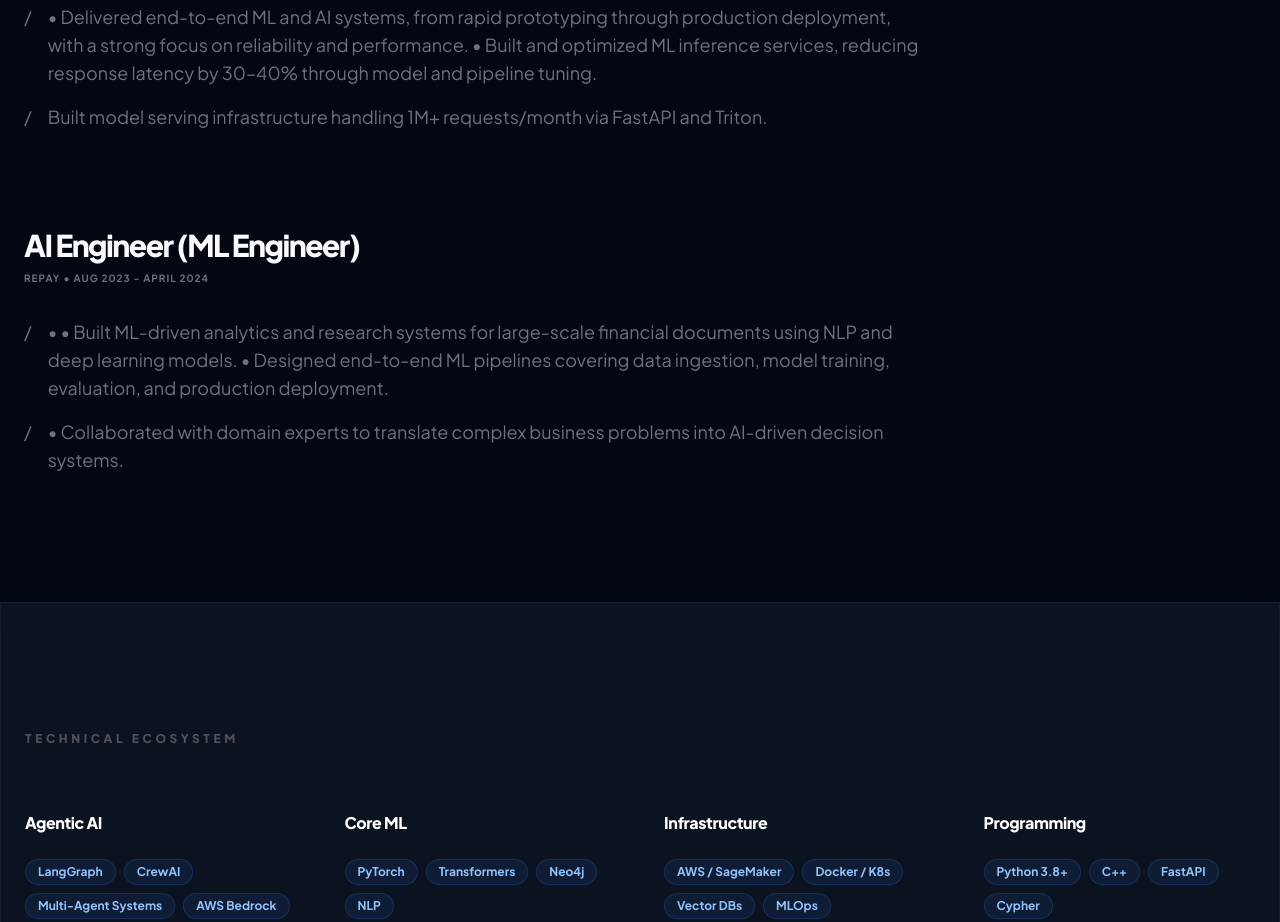
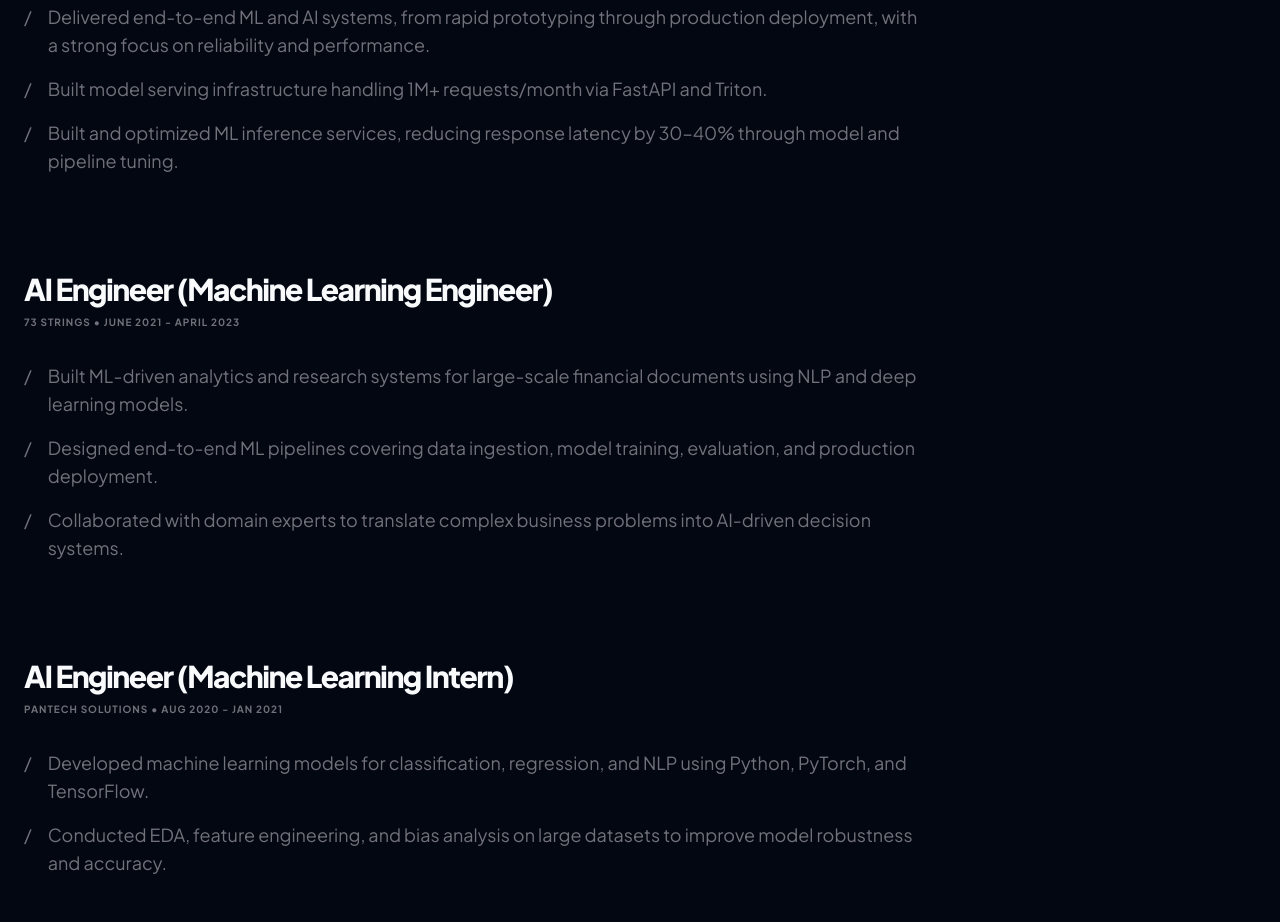
Before and after one commit to SURENDER294/surender294.github.io, a plain HTML site: page index.html in a window 1280 px wide. Shown: the part 1453-2375 px from the top of the page. Drawn offline with nearby package versions, Linux system fonts and the light colour scheme.

Commit message:
Update index.html

```diff
--- a/index.html
+++ b/index.html
@@ -115,23 +115,36 @@
                         </div>
                     </div>
                     <ul class="space-y-4 text-zinc-500 text-lg font-medium max-w-4xl">
-                        <li class="flex gap-4"><span>/</span> •	Delivered end-to-end ML and AI systems, from rapid prototyping through production deployment, with a strong focus on reliability and performance.
-•	Built and optimized ML inference services, reducing response latency by 30–40% through model and pipeline tuning.</li>
+                        <li class="flex gap-4"><span>/</span> Delivered end-to-end ML and AI systems, from rapid prototyping through production deployment, with a strong focus on reliability and performance.</li>
                         <li class="flex gap-4"><span>/</span> Built model serving infrastructure handling 1M+ requests/month via FastAPI and Triton.</li>
+                        <li class="flex gap-4"><span>/</span>Built and optimized ML inference services, reducing response latency by 30–40% through model and pipeline tuning.</li>
                     </ul>
                 </div>
-                   <!-- 73 Strings -->
+                   <!-- Seventy Three Strings -->
                 <div class="relative group opacity-60 hover:opacity-100 transition-opacity" data-aos="fade-up">
                     <div class="flex flex-col md:flex-row md:items-start justify-between gap-6 mb-8">
                         <div>
-                            <h3 class="text-3xl font-black tracking-tighter mb-2">AI Engineer (ML Engineer)</h3>
-                            <p class="text-zinc-500 font-bold tracking-widest text-[10px] uppercase">Repay • Aug 2023 - April 2024</p>
+                            <h3 class="text-3xl font-black tracking-tighter mb-2">AI Engineer (Machine Learning Engineer)</h3>
+                            <p class="text-zinc-500 font-bold tracking-widest text-[10px] uppercase">73 Strings • June 2021 - April 2023</p>
                         </div>
                     </div>
                     <ul class="space-y-4 text-zinc-500 text-lg font-medium max-w-4xl">
-                        <li class="flex gap-4"><span>/</span> •	•	Built ML-driven analytics and research systems for large-scale financial documents using NLP and deep learning models.
-•	Designed end-to-end ML pipelines covering data ingestion, model training, evaluation, and production deployment.</li>
-                        <li class="flex gap-4"><span>/</span> •	Collaborated with domain experts to translate complex business problems into AI-driven decision systems.</li>
+                        <li class="flex gap-4"><span>/</span> Built ML-driven analytics and research systems for large-scale financial documents using NLP and deep learning models.</li>
+                        <li class="flex gap-4"><span>/</span> Designed end-to-end ML pipelines covering data ingestion, model training, evaluation, and production deployment.</li>
+                        <li class="flex gap-4"><span>/</span> Collaborated with domain experts to translate complex business problems into AI-driven decision systems.</li>
+                    </ul>
+                </div>
+                <!-- Pantech Solutions -->
+                <div class="relative group opacity-60 hover:opacity-100 transition-opacity" data-aos="fade-up">
+                    <div class="flex flex-col md:flex-row md:items-start justify-between gap-6 mb-8">
+                        <div>
+                            <h3 class="text-3xl font-black tracking-tighter mb-2">AI Engineer (Machine Learning Intern)</h3>
+                            <p class="text-zinc-500 font-bold tracking-widest text-[10px] uppercase">Pantech Solutions • Aug 2020 - Jan 2021</p>
+                        </div>
+                    </div>
+                    <ul class="space-y-4 text-zinc-500 text-lg font-medium max-w-4xl">
+                        <li class="flex gap-4"><span>/</span> Developed machine learning models for classification, regression, and NLP using Python, PyTorch, and TensorFlow. </li>
+                        <li class="flex gap-4"><span>/</span> Conducted EDA, feature engineering, and bias analysis on large datasets to improve model robustness and accuracy.</li>
                     </ul>
                 </div>
 
```
